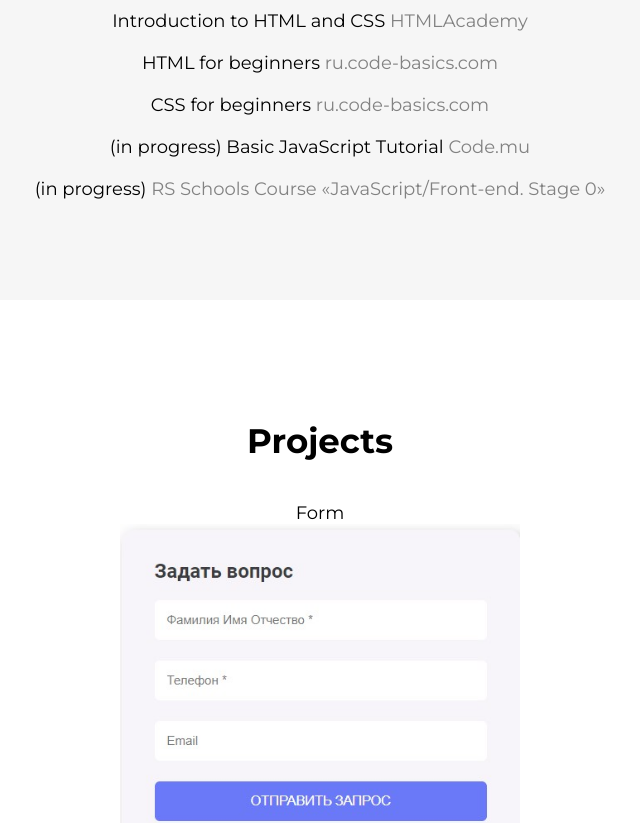
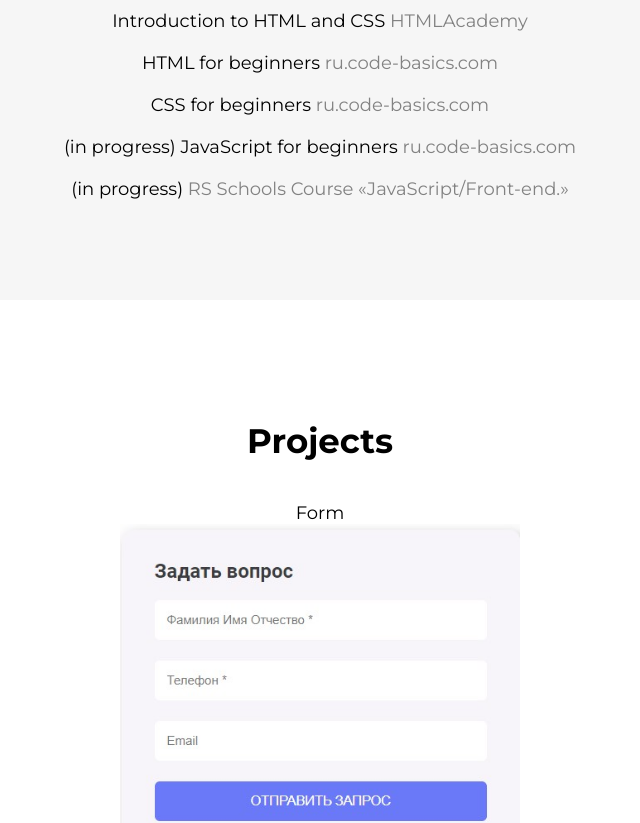
Before and after one commit to Oblomets/rsschool-cv, a plain HTML site: page index.html in a window 1280 px wide. Shown: the part 2640-3463 px from the top of the page, without its empty margins (320-960 px from the left). Drawn offline with Linux system fonts and the light colour scheme.

Commit message:
fix: fixed Courses block

```diff
--- a/index.html
+++ b/index.html
@@ -126,11 +126,11 @@ if (login == 'Админ') {
                     <li class="courses-item">CSS for beginners
                         <a class="courses-link" href="https://ru.code-basics.com/languages/css"> ru.code-basics.com</a>
                     </li>
-                    <li class="courses-item">(in progress) Basic JavaScript Tutorial
-                        <a class="courses-link" href="https://code.mu/ru/javascript/book/prime/"> Code.mu</a>
+                     <li class="courses-item">(in progress) JavaScript for beginners
+                        <a class="courses-link" href="https://ru.code-basics.com/languages/javascript"> ru.code-basics.com</a>
                     </li>
                     <li class="courses-item">(in progress)
-                        <a class="courses-link" href="https://rs.school/js-stage0/">RS Schools Course «JavaScript/Front-end. Stage 0»</a>
+                        <a class="courses-link" href="https://rs.school/js/">RS Schools Course «JavaScript/Front-end.»</a>
                     </li>
                 </ul>
             </section>
```
